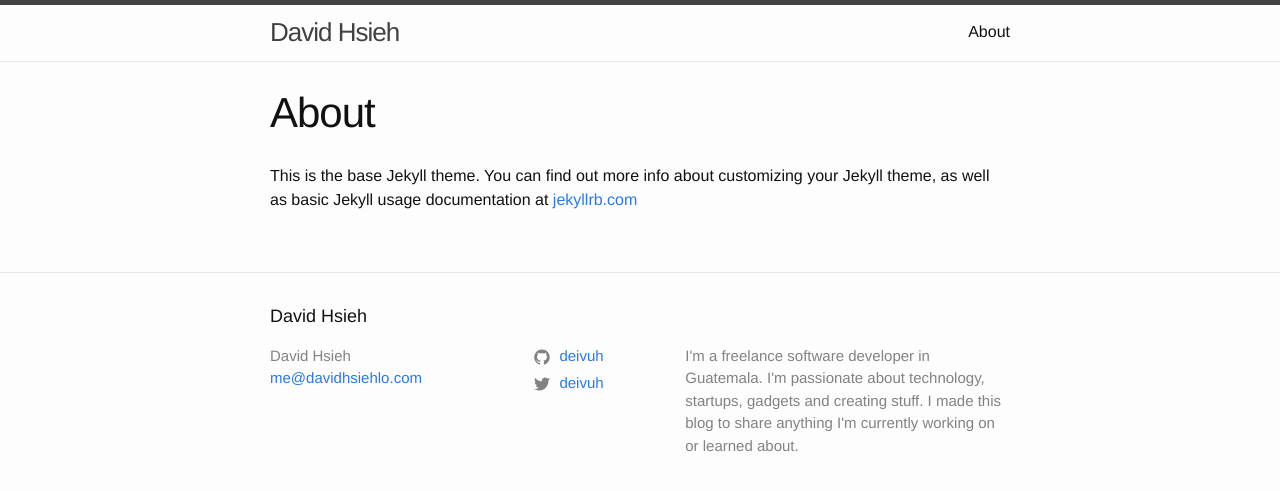
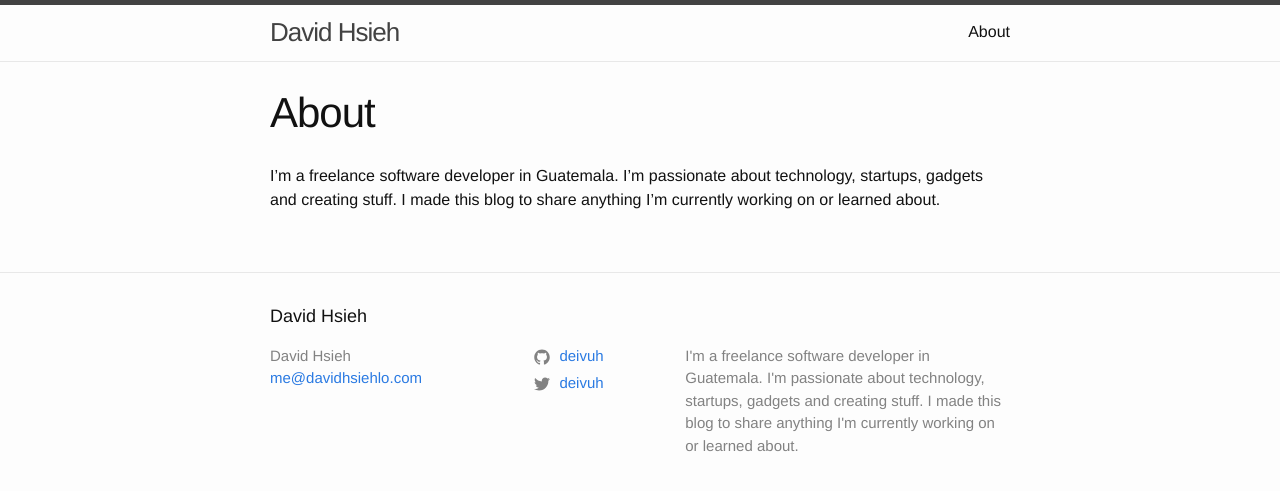
Before and after one commit to deivuh/blog, a Jekyll site: the page built from about.md, in a window 1280 px wide. Shown: the top 491 px of the page. Built offline with Jekyll 4.4.1, drawn with Linux system fonts in a browser that asks for light colours.

Commit message:
site description

```diff
--- a/about.md
+++ b/about.md
@@ -4,4 +4,4 @@ title: About
 permalink: /about/
 ---
 
-This is the base Jekyll theme. You can find out more info about customizing your Jekyll theme, as well as basic Jekyll usage documentation at [jekyllrb.com](https://jekyllrb.com/)
+I'm a freelance software developer in Guatemala. I'm passionate about technology, startups, gadgets and creating stuff. I made this blog to share anything I'm currently working on or learned about.
```
